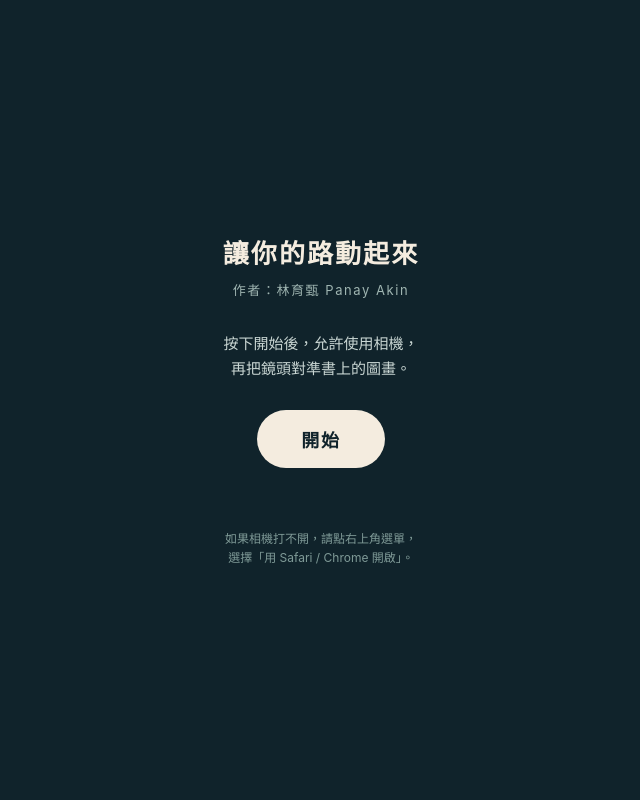
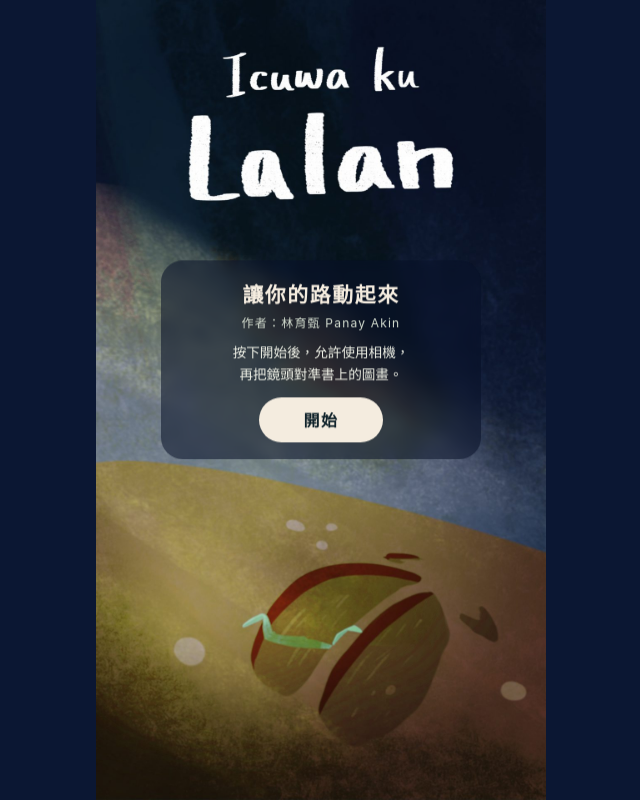
Before and after one commit to u12208871190-debug/picture-book-ar, a plain HTML site: page index.html in a window 1280 px wide. Shown: the whole page, without its empty margins (319-959 px from the left). Drawn offline with Linux system fonts and the light colour scheme.

Commit message:
Add files via upload

```diff
--- a/index.html
+++ b/index.html
@@ -11,7 +11,7 @@
 
   <!-- 版本號：每次更新 index.html 時，Claude 會把數字加 1 -->
   <script>
-    window.APP_VERSION = "6";
+    window.APP_VERSION = "7";
     // 自動檢查新版：如果手機上暫存的是舊版網頁，就自動換成最新版
     (function () {
       try {
@@ -40,23 +40,37 @@
     html, body { margin: 0; padding: 0; height: 100%; overflow: hidden; background: transparent; }
     body { font-family: -apple-system, "PingFang TC", "Noto Sans TC", "Microsoft JhengHei", sans-serif; }
 
+    /* 開始畫面：封面圖當背景（直式手機上整張圖完整對齊螢幕高度） */
     #start {
-      position: fixed; inset: 0; z-index: 10;
-      display: flex; flex-direction: column; align-items: center; justify-content: center;
-      gap: 20px; padding: 32px; box-sizing: border-box; text-align: center;
-      background: #10232b; color: #f4ecdf;
+      position: fixed; inset: 0; z-index: 10; color: #f4ecdf;
+      background: #0b1733 url("cover.jpg") center / cover no-repeat;
     }
-    #start h1 { margin: 0; font-size: 26px; font-weight: 600; letter-spacing: 0.08em; }
-    #author   { margin-top: -10px; margin-bottom: 12px; font-size: 13px; letter-spacing: 0.12em; color: #9fb5b1; }
-    #start p  { margin: 0; font-size: 15px; line-height: 1.7; color: #c9d6d3; max-width: 320px; }
+    /* 比較寬的螢幕（平板、電腦）：圖片以高度為準完整顯示，兩側補深藍色 */
+    @media (min-aspect-ratio: 9/16) {
+      #start { background-size: auto 100%; }
+    }
+    /* 文字區塊放在標題和腳印之間（畫面約 28%～62% 的位置） */
+    #card {
+      position: absolute; left: 50%; top: 45%; transform: translate(-50%, -50%);
+      width: min(80vw, 320px); box-sizing: border-box; padding: min(2.2vh, 18px) 20px;
+      display: flex; flex-direction: column; align-items: center; gap: min(1.2vh, 10px); text-align: center;
+      background: rgba(8, 18, 40, 0.55); border-radius: 22px;
+      -webkit-backdrop-filter: blur(6px); backdrop-filter: blur(6px);
+    }
+    #start h1 { margin: 0; font-size: min(2.6vh, 21px); font-weight: 600; letter-spacing: 0.08em; }
+    #author   { margin-top: -4px; font-size: min(1.5vh, 12px); letter-spacing: 0.1em; color: #d3dccf; }
+    #start p  { margin: 2px 0 0; font-size: min(1.7vh, 14px); line-height: 1.6; color: #eef0e6; }
     #startBtn {
-      margin-top: 8px; padding: 16px 44px; border: 0; border-radius: 999px;
-      background: #f4ecdf; color: #10232b; font-size: 18px; font-weight: 600; letter-spacing: 0.1em;
+      margin-top: 2px; padding: min(1.3vh, 11px) 44px; border: 0; border-radius: 999px;
+      background: #f4ecdf; color: #10232b; font-size: min(2vh, 17px); font-weight: 600; letter-spacing: 0.1em;
       cursor: pointer; -webkit-tap-highlight-color: transparent;
     }
     #startBtn:disabled { opacity: 0.55; }
-    #status { min-height: 1.5em; font-size: 14px; color: #f2c38b; }
-    #hint   { font-size: 12px; color: #7f9a97; max-width: 300px; line-height: 1.6; }
+    #status { font-size: min(1.6vh, 13px); color: #f7cf98; }
+    #status:empty { display: none; }
+    /* 「相機打不開」提示：平常隱藏，出錯時才顯示 */
+    #hint   { display: none; font-size: 11px; color: #b9c4bd; line-height: 1.5; }
+    #card.has-error #hint { display: block; }
 
     /* 隱藏 A-Frame 內建的「VR / AR 模式」按鈕 */
     .a-enter-vr, .a-enter-ar, .a-enter-vr-button, .a-enter-ar-button { display: none !important; }
@@ -67,12 +81,14 @@
 </head>
 <body>
   <div id="start">
+    <div id="card">
       <h1>讓你的路動起來</h1>
       <div id="author">作者：林育甄 Panay Akin</div>
       <p>按下開始後，允許使用相機，<br />再把鏡頭對準書上的圖畫。</p>
       <button id="startBtn">開始</button>
       <div id="status"></div>
       <div id="hint">如果相機打不開，請點右上角選單，<br />選擇「用 Safari / Chrome 開啟」。</div>
+    </div>
   </div>
   <div id="videoHolder"></div>
 
@@ -200,14 +216,14 @@
           document.getElementById("start").style.display = "none";
         });
         scene.addEventListener("arError", () => {
-          startBtn.disabled = false;
+          startBtn.disabled = false; document.getElementById("card").classList.add("has-error");
           setStatus("相機無法開啟。請確認已允許相機權限，或改用 Safari / Chrome 開啟。");
         });
 
         document.body.appendChild(scene);
       } catch (err) {
         console.error(err);
-        startBtn.disabled = false;
+        startBtn.disabled = false; document.getElementById("card").classList.add("has-error");
         setStatus(err.message || "發生錯誤，請重新整理再試一次。");
       }
     });
```
Also changed, not shown: cover.jpg (added). Lines whose indentation alone changed are shown as unchanged.
